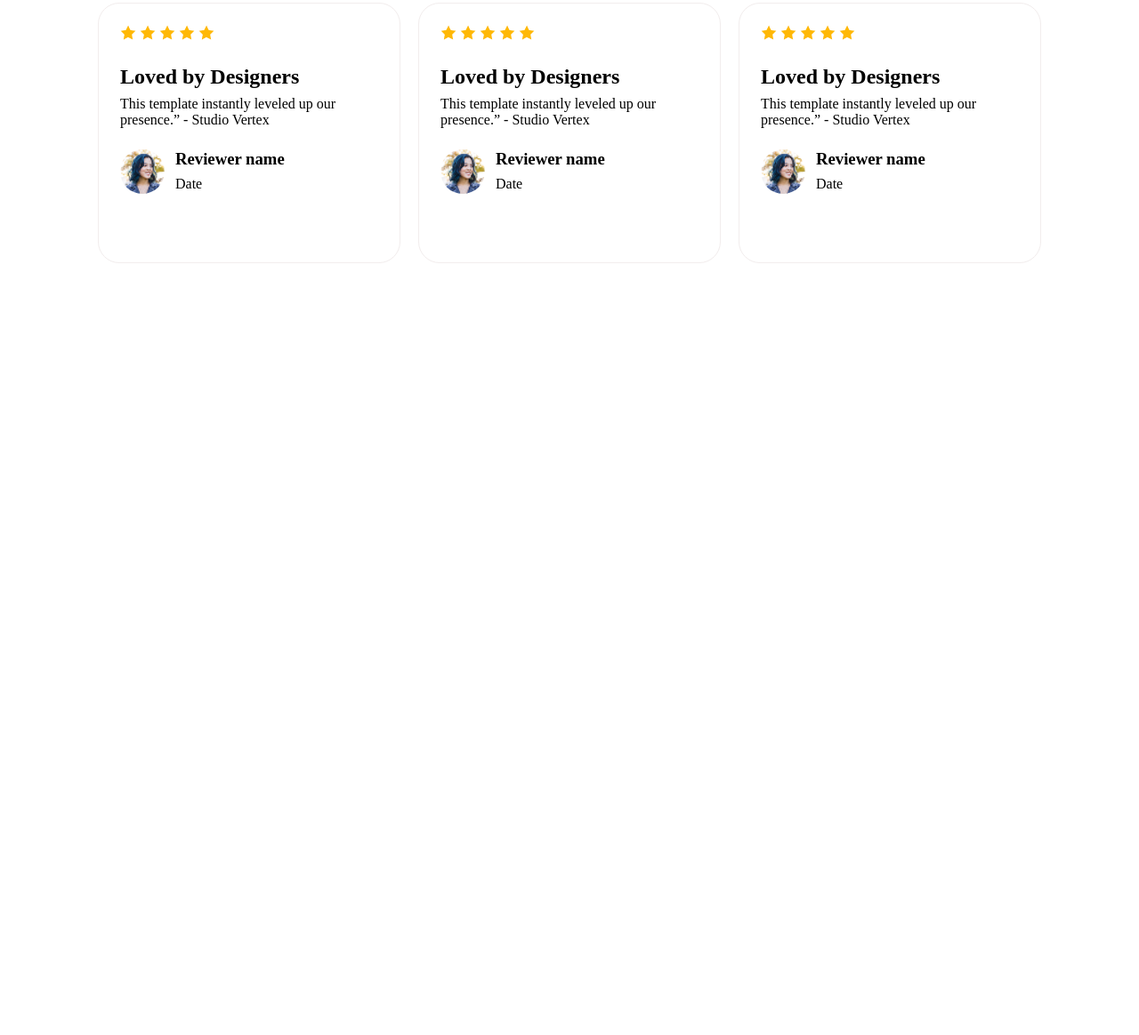
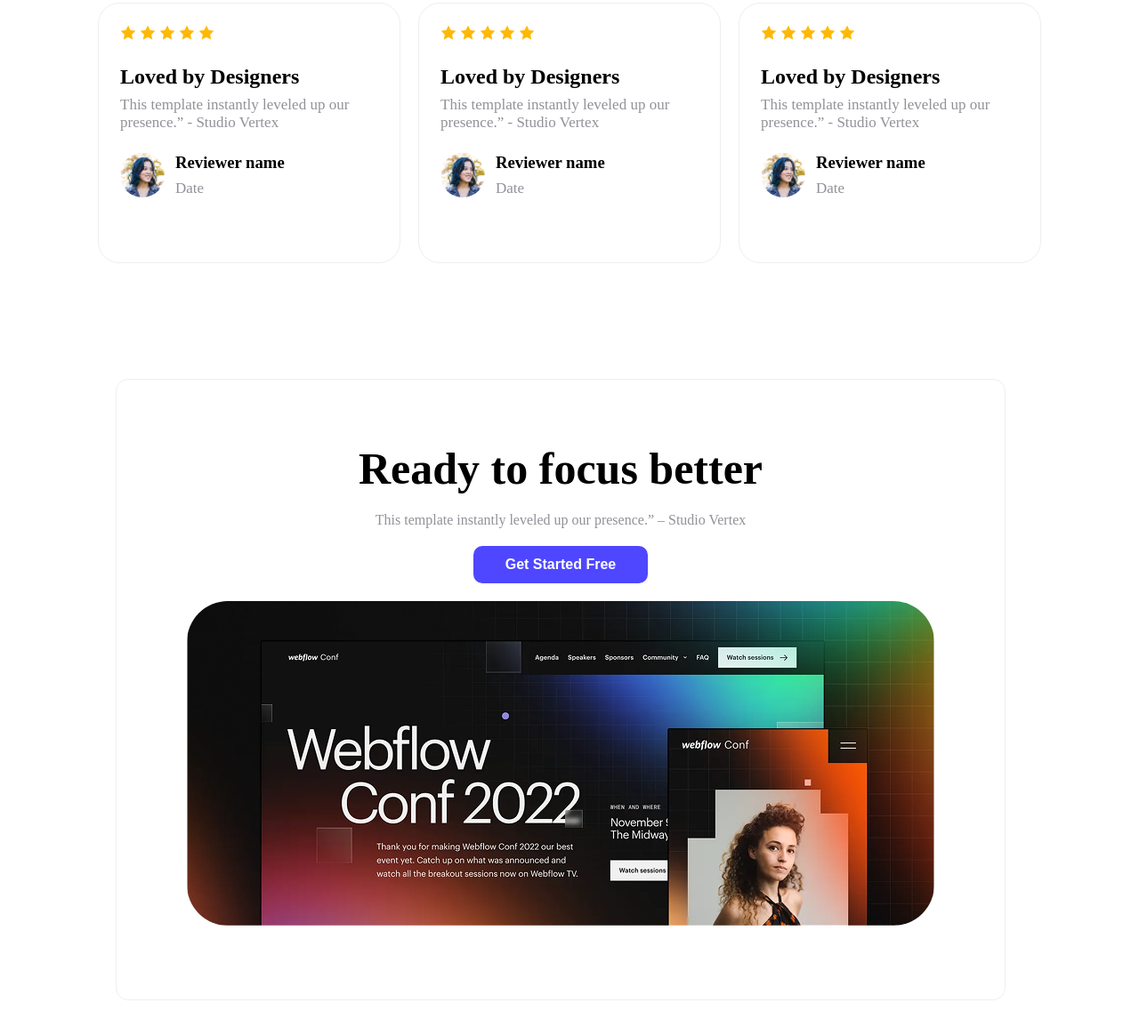
Before and after one commit to sufiancse/first-assignment, a plain HTML site: page index.html in a window 1280 px wide. Shown: the part 1793-2957 px from the top of the page at 89% size. Before the commit the page ends 2219 px from the top, so only its background shows below. Drawn offline with Linux system fonts and the light colour scheme.

Commit message:
After challenge section, option section is complete

```diff
--- a/index.html
+++ b/index.html
@@ -56,7 +56,7 @@
                 </div>
             </div>
         </section>
-        <section class="first-optional-section">
+        <section class="user-feedback-section">
             <h1>What our users say</h1>
             <div class="cards-container">
                 <div class="card">
@@ -115,6 +115,12 @@
                 </div>
             </div>
         </section>
+        <section class="optional-section">
+            <h2>Ready to focus better</h2>
+            <p>This template instantly leveled up our presence.” – Studio Vertex</p>
+            <button class="primary-button">Get Started Free</button><br>
+            <img src="Assets/wc-big.png" alt="">
+        </section>
     </main>
     <footer>
 
--- a/styles/style.css
+++ b/styles/style.css
@@ -93,39 +93,43 @@ nav {
     font-weight: bold;
     padding-top: 50px;
 }
-.pro-user-sec-bottom{
+
+.pro-user-sec-bottom {
     display: flex;
     justify-content: space-around;
     margin-top: 40px;
 }
-.pro-user-details h1{
+
+.pro-user-details h1 {
     font-size: 80px;
     font-weight: bold;
     color: #4E47FF;
 }
-.pro-user-details p{
+
+.pro-user-details p {
     font-size: 20px;
     color: rgba(0, 0, 0, 0.5);
 }
 
 
-/* First option section */
+/* Challenge section */
 
-.first-optional-section h1{
-    /* margin: opx 150px 135px 150px; */
+.user-feedback-section h1 {
     font-size: 42px;
     font-weight: bold;
     color: rgba(37, 36, 50, 1);
     text-align: center;
     margin-bottom: 50px;
 }
-.cards-container{
+
+.cards-container {
     display: flex;
     justify-content: center;
     margin-bottom: 130px;
     gap: 20px;
 }
-.card{
+
+.card {
     background-color: #FFFFFF;
     border: 1px solid #F2EDED;
     border-radius: 24px;
@@ -133,20 +137,59 @@ nav {
     width: 290px;
     height: 243px;
 }
+
 .card p {
     margin-bottom: 24px;
     margin-top: 8px;
+    color: rgba(37, 36, 50, 0.5);
+    font-size: 17px;
 }
-.card h2{
-    margin-top: 24px ;
+
+.card h2 {
+    margin-top: 24px;
     margin-bottom: 0;
 }
-.cards-inner{
+
+.cards-inner {
     display: flex;
 }
-.cards-inner img{
+
+.cards-inner img {
     border-radius: 9999px;
     margin-right: 12px;
     width: 50px;
     height: 50px;
 }
+
+
+/* Optional section */
+
+.optional-section {
+    background-color: rgba(255, 255, 255, 1);
+    text-align: center;
+    margin: 0 150px 150px 130px;
+    height: 697px;
+    border: 1px solid #F2EDED;
+    border-radius: 14px;
+}
+
+.optional-section h2 {
+    font-size: 50px;
+    font-weight: bold;
+    margin-bottom: 20px;
+    margin-top: 71px;
+}
+
+.optional-section p {
+    color: rgba(37, 36, 50, 0.5);
+    font-size: 16px;
+}
+
+.optional-section button {
+    margin: 20px 0;
+}
+
+.optional-section img {
+    border-radius: 46px;
+    margin-top: 0px;
+}
```
